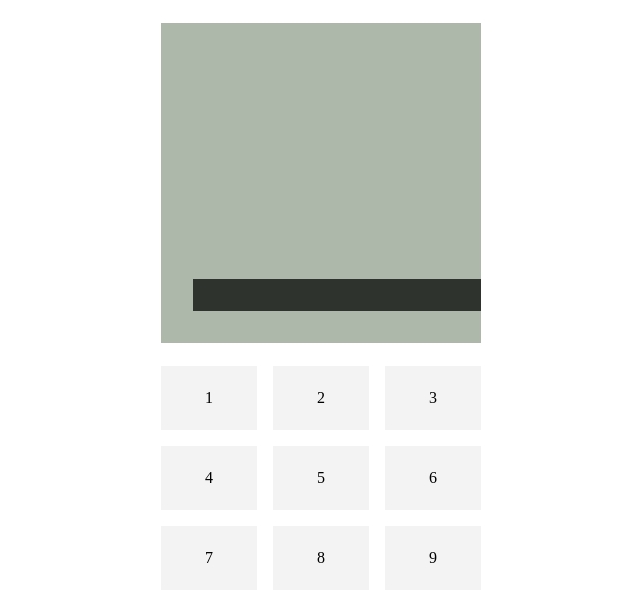
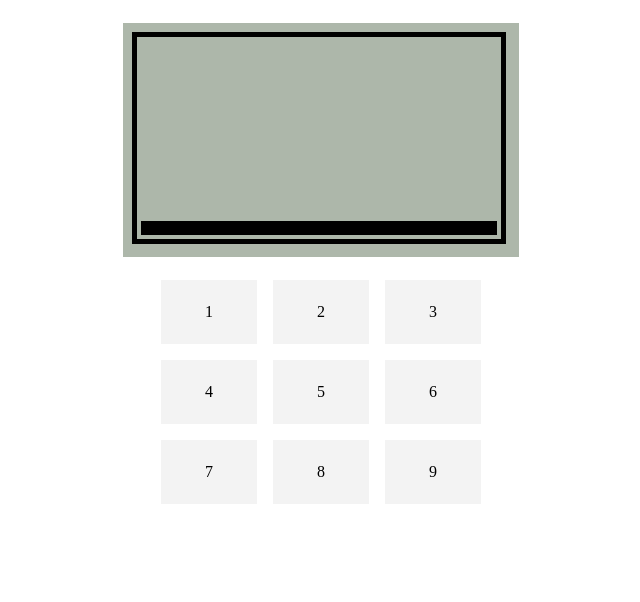
Before and after one commit to samulisuomi/snake, a website built with Parcel: page index.html in a window 1280 px wide. Shown: the whole page, without its empty margins (319-959 px from the left). Built offline with nearby package versions, Linux system fonts and the light colour scheme.

Commit message:
Tileize, magics

```diff
--- a/index.css
+++ b/index.css
@@ -5,17 +5,70 @@ body {
 .row {
   display: flex;
   justify-content: center;
+  flex-wrap: nowrap;
 }
 
-.cell {
+.cell, .border-cell {
+  flex-shrink: 0;
   display: flex;
-  height: 32px;
-  width: 32px;
+  height: 18px;
+  width: 18px;
   background: #adb7aa;
 }
 
-.cell.snake {
-  background: #2e342d;
+.cell.snake, .border-cell {
+  background-size: contain;
+  image-rendering: pixelated;
+  image-rendering: -moz-crisp-edges;
+  image-rendering: crisp-edges;
+}
+
+.cell.snake.d-dl-du {
+  background-image: url("./assets/tiles/snake/d-dl-du.png")
+}
+
+.cell.snake.l-lu-u {
+  background-image: url("./assets/tiles/snake/l-lu-u.png")
+}
+
+.cell.snake.lr-r-ru {
+  background-image: url("./assets/tiles/snake/lr-r-ru.png")
+}
+
+.cell.snake.dr {
+  background-image: url("./assets/tiles/snake/dr.png")
+}
+
+.border-cell.top {
+  background-image: url("./assets/tiles/border/top.png")
+}
+
+.border-cell.top-left {
+  background-image: url("./assets/tiles/border/top-left.png")
+}
+
+.border-cell.top-right {
+  background-image: url("./assets/tiles/border/top-right.png")
+}
+
+.border-cell.left {
+  background-image: url("./assets/tiles/border/left.png")
+}
+
+.border-cell.right {
+  background-image: url("./assets/tiles/border/right.png")
+}
+
+.border-cell.bottom {
+  background-image: url("./assets/tiles/border/bottom.png")
+}
+
+.border-cell.bottom-left {
+  background-image: url("./assets/tiles/border/bottom-left.png")
+}
+
+.border-cell.bottom-right {
+  background-image: url("./assets/tiles/border/bottom-right.png")
 }
 
 .keyboard {
--- a/index.js
+++ b/index.js
@@ -1,28 +1,23 @@
-window.foo = this
+window.SnakeGame = this
 
 this.initialize = () => {
-  this.field = [
-    [0,0,0,0,0,0,0,0,0,0],
-    [0,0,0,0,0,0,0,0,0,0],
-    [0,0,0,0,0,0,0,0,0,0],
-    [0,0,0,0,0,0,0,0,0,0],
-    [0,0,0,0,0,0,0,0,0,0],
-    [0,0,0,0,0,0,0,0,0,0],
-    [0,0,0,0,0,0,0,0,0,0],
-    [0,0,0,0,0,0,0,0,0,0],
-    [0,1,'l','l','l',0,0,0,0,0],
-    [0,0,0,0,0,0,0,0,0,0],
-  ]
+  this.height = 11
+  this.width = 20
 
-  this.width = this.field[0].length
-  this.height = this.field.length
+  this.field = new Array(this.height).fill([])
+  this.field.forEach((_cell, index) => {
+    this.field[index] = new Array(this.width).fill(0)
+  })
+  this.headY = this.height - 1
+  this.headX = Math.floor((this.width - 1) / 2)
+  this.tailY = this.headY
+  this.tailX = 0
+  for (let i = this.tailX; i <= this.headX; i++) {
+    this.field[this.tailY][i] = i === this.headX ? 'l' : 'lr'
+  }
 
   this.inputBuffer = []
   this.direction = 'r'
-  this.headY = 8
-  this.headX = 1
-  this.tailY = 0
-  this.tailX = 0
   this.gameOver = false
 }
 
@@ -64,27 +59,20 @@ this.onKeyDown = event => {
   }
 }
 
-this.addInputToBuffer = direction => {
+this.addInputToBuffer = inputDirection => {
   const previousInput = this.inputBuffer[this.inputBuffer.length - 1] || this.direction
-  switch (direction) {
+
+  switch (inputDirection) {
     case 'u':
+    case 'd':
       if (previousInput !== 'u' && previousInput !== 'd') {
-        this.inputBuffer = [...this.inputBuffer, direction]
-      }
-      break
-    case 'r':
-      if (previousInput !== 'r' && previousInput !== 'l') {
-        this.inputBuffer = [...this.inputBuffer, direction]
-      }
-      break
-    case 'd':
-      if (previousInput !== 'd' && previousInput !== 'u') {
-        this.inputBuffer = [...this.inputBuffer, direction]
+        this.inputBuffer = [...this.inputBuffer, inputDirection]
       }
       break
     case 'l':
-      if (previousInput !== 'l' && previousInput !== 'r') {
-        this.inputBuffer = [...this.inputBuffer, direction]
+    case 'r':
+      if (previousInput !== 'r' && previousInput !== 'l') {
+        this.inputBuffer = [...this.inputBuffer, inputDirection]
       }
       break
   }
@@ -112,9 +100,24 @@ this.nextHeadX = () => {
   }
 }
 
+
+
+this.getInvertedDirection = direction => {
+  switch(direction) {
+    case 'u':
+      return 'd'
+    case 'r':
+      return 'l'
+    case 'd':
+      return 'u'
+    case 'l':
+      return 'r'
+  }
+}
+
 this.moveSnake = () => {
+  const nextHeadX = this.nextHeadX()
   const nextHeadY = this.nextHeadY()
-  const nextHeadX = this.nextHeadX()
 
   if (nextHeadX < 0 || nextHeadX >= this.width || nextHeadY < 0 || nextHeadY >= this.height) {
     return this.endGame()
@@ -122,10 +125,15 @@ this.moveSnake = () => {
 
   // TODO: Check if the snake would collide
 
+  const oldHeadX = this.headX
+  const oldHeadY = this.headY
+  this.headX = nextHeadX
   this.headY = nextHeadY
-  this.headX = nextHeadX
 
-  this.field[nextHeadY][nextHeadX] = 1
+  this.field[oldHeadY][oldHeadX] = [this.field[oldHeadY][oldHeadX], this.direction].sort().join('')
+  this.field[this.headY][this.headX] = this.getInvertedDirection(this.direction)
+
+
 }
 
 this.onTick = () => {
@@ -135,8 +143,10 @@ this.onTick = () => {
     this.direction = firstInput
     this.inputBuffer = otherInputs
   }
-  if (!this.gameOver) this.moveSnake()
-  this.draw()
+  if (!this.gameOver) {
+    this.moveSnake()
+    this.draw()
+  }
 }
 
 this.endGame = () => {
@@ -144,23 +154,93 @@ this.endGame = () => {
   console.log('Game over')
 }
 
+this.getTileName = directions => {
+  switch(directions) {
+    case 'lr':
+    case 'r':
+    case 'ru':
+      return 'lr-r-ru'
+    case 'd':
+    case 'dl':
+    case 'du':
+      return 'd-dl-du'
+    case 'l':
+    case 'lu':
+    case 'u':
+      return 'l-lu-u'
+    case 'dr':
+      return 'dr'
+  }
+}
+
 this.draw = () => {
   const containerElement = document.querySelector('.snake')
   containerElement.textContent = ''
+
+  // Top border:
+
+  const topBorderRowElement = document.createElement('div')
+  topBorderRowElement.className = 'row'
+
+  const topLeftBorderCellElement = document.createElement('div')
+  topLeftBorderCellElement.className = 'border-cell top-left'
+  topBorderRowElement.appendChild(topLeftBorderCellElement)
+
+  for (let i = 0; i < this.width; i++) {
+    const borderCellElement = document.createElement('div')
+    borderCellElement.className = 'border-cell top'
+    topBorderRowElement.appendChild(borderCellElement)
+  }
+
+  const topRightBorderCellElement = document.createElement('div')
+  topRightBorderCellElement.className = 'border-cell top-right'
+  topBorderRowElement.appendChild(topRightBorderCellElement)
+
+  containerElement.appendChild(topBorderRowElement)
+
+  // Left border + playable area + right border:
 
   this.field.forEach(row => {
     const rowElement = document.createElement('div')
     rowElement.className = 'row'
 
+    const leftBorderCellElement = document.createElement('div')
+    leftBorderCellElement.className = 'border-cell left'
+    rowElement.appendChild(leftBorderCellElement)
+
     row.forEach(cell => {
       const cellElement = document.createElement('div')
-      cellElement.className = `cell ${cell ? 'snake' : ''}`
-
+      cellElement.className = `cell ${cell ? `snake ${this.getTileName(cell)}` : ''}`
       rowElement.appendChild(cellElement)
     })
 
+    const rightBorderCellElement = document.createElement('div')
+    rightBorderCellElement.className = 'border-cell right'
+    rowElement.appendChild(rightBorderCellElement)
+
     containerElement.appendChild(rowElement)
   })
+
+  // Bottom border:
+
+  const bottomBorderRowElement = document.createElement('div')
+  bottomBorderRowElement.className = 'row'
+
+  const bottomLeftBorderCellElement = document.createElement('div')
+  bottomLeftBorderCellElement.className = 'border-cell bottom-left'
+  bottomBorderRowElement.appendChild(bottomLeftBorderCellElement)
+
+  for (let i = 0; i < this.width; i++) {
+    const borderCellElement = document.createElement('div')
+    borderCellElement.className = 'border-cell bottom'
+    bottomBorderRowElement.appendChild(borderCellElement)
+  }
+
+  const bottomRightBorderCellElement = document.createElement('div')
+  bottomRightBorderCellElement.className = 'border-cell bottom-right'
+  bottomBorderRowElement.appendChild(bottomRightBorderCellElement)
+
+  containerElement.appendChild(bottomBorderRowElement)
 }
 
 window.addEventListener('DOMContentLoaded', _event => {
```
Also changed, not shown: assets/tiles/border/bottom-left.png (added), assets/tiles/border/bottom-right.png (added), assets/tiles/border/bottom.png (added), assets/tiles/border/left.png (added), assets/tiles/border/right.png (added), assets/tiles/border/top-left.png (added), assets/tiles/border/top-right.png (added), assets/tiles/border/top.png (added), assets/tiles/snake/d-dl-du.png (added), assets/tiles/snake/dr.png (added), assets/tiles/snake/l-lu-u.png (added), assets/tiles/snake/lr-r-ru.png (added).
